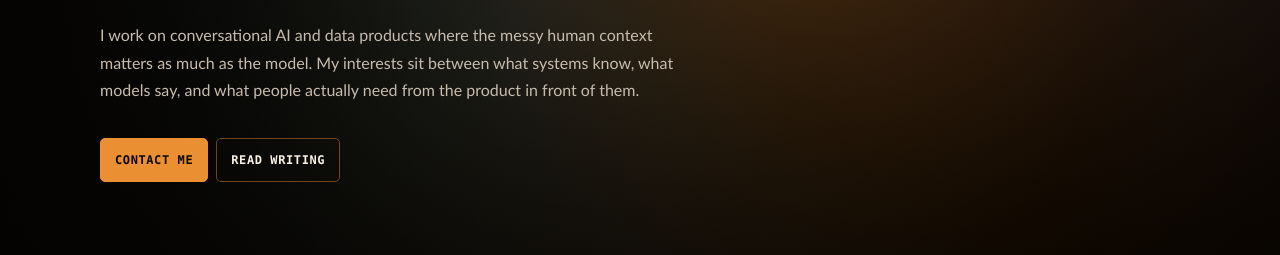
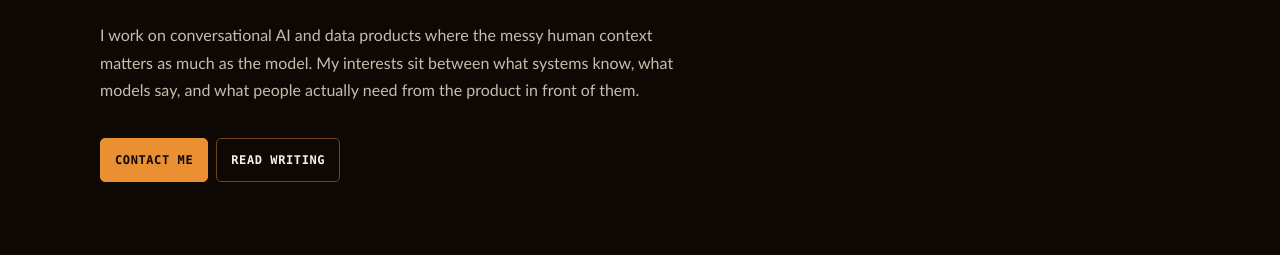
Before and after one commit to anandgupta1202/anandgupta1202.github.io, an Astro site: page / in a window 1280 px wide. Shown: the part 363-618 px from the top of the page. Built offline with nearby package versions, Linux system fonts and the light colour scheme; Astro itself is replaced by a stand-in of ours; animation ran at ten frames a second.

Commit message:
Refresh site visual background

```diff
--- a/src/components/ShaderBackground.astro
+++ b/src/components/ShaderBackground.astro
@@ -1,125 +1,6 @@
 <div class="shader-backdrop" aria-hidden="true" transition:persist>
-  <canvas data-shader-gradient></canvas>
-  <div class="shader-veil"></div>
-  <div class="shader-grain"></div>
+  <div class="archive-paper"></div>
+  <div class="archive-plate archive-plate-a"></div>
+  <div class="archive-plate archive-plate-b"></div>
+  <div class="archive-grain"></div>
 </div>
-
-<script is:inline>
-  const reduceMotion = window.matchMedia("(prefers-reduced-motion: reduce)");
-  let stopShader = () => {};
-
-  const initShader = () => {
-    stopShader();
-
-    const canvas = document.querySelector("[data-shader-gradient]");
-
-    if (!(canvas instanceof HTMLCanvasElement)) {
-      stopShader = () => {};
-      return;
-    }
-
-    const ctx = canvas.getContext("2d", { alpha: true });
-    const colors = ["#73bfc4", "#ff810a", "#8da0ce"];
-    let width = 0;
-    let height = 0;
-    let raf = 0;
-    let lastFrame = 0;
-
-    const resize = () => {
-      width = window.innerWidth;
-      height = window.innerHeight;
-      canvas.width = width;
-      canvas.height = height;
-    };
-
-    const blob = (x, y, radius, color, alpha) => {
-      if (!ctx) return;
-      const gradient = ctx.createRadialGradient(x, y, radius * 0.08, x, y, radius);
-      gradient.addColorStop(0, `${color}${Math.round(alpha * 255).toString(16).padStart(2, "0")}`);
-      gradient.addColorStop(0.52, `${color}${Math.round(alpha * 92).toString(16).padStart(2, "0")}`);
-      gradient.addColorStop(1, `${color}00`);
-      ctx.fillStyle = gradient;
-      ctx.beginPath();
-      ctx.arc(x, y, radius, 0, Math.PI * 2);
-      ctx.fill();
-    };
-
-    const grain = (time) => {
-      if (!ctx) return;
-      const count = Math.floor((width * height) / 5600);
-      ctx.fillStyle = "rgba(255, 238, 214, 0.045)";
-      for (let i = 0; i < count; i += 1) {
-        const x = (Math.sin(i * 91.7 + time * 0.001) * 0.5 + 0.5) * width;
-        const y = (Math.cos(i * 41.3 + time * 0.0017) * 0.5 + 0.5) * height;
-        ctx.fillRect(x, y, 1, 1);
-      }
-    };
-
-    const draw = (time = 0) => {
-      if (!ctx) return;
-      ctx.clearRect(0, 0, width, height);
-      ctx.fillStyle = "oklch(12% 0.014 68)";
-      ctx.fillRect(0, 0, width, height);
-
-      const t = time * 0.0003;
-      const scale = Math.max(width, height);
-      const centerX = width * 0.56 + Math.sin(t * 0.9) * width * 0.08;
-      const centerY = height * 0.3 + Math.cos(t * 0.75) * height * 0.08;
-
-      ctx.globalCompositeOperation = "screen";
-      blob(centerX + Math.sin(t * 2.2) * 90, centerY, scale * 0.52, colors[1], 0.66);
-      blob(centerX - scale * 0.24 + Math.cos(t * 1.4) * 70, centerY + scale * 0.07, scale * 0.48, colors[0], 0.54);
-      blob(centerX + scale * 0.22 + Math.sin(t * 1.1) * 60, centerY - scale * 0.16, scale * 0.42, colors[2], 0.5);
-
-      ctx.globalCompositeOperation = "source-over";
-      const vignette = ctx.createRadialGradient(width * 0.52, height * 0.34, scale * 0.1, width * 0.52, height * 0.34, scale * 0.78);
-      vignette.addColorStop(0, "rgba(12, 10, 8, 0)");
-      vignette.addColorStop(0.62, "rgba(12, 10, 8, 0.38)");
-      vignette.addColorStop(1, "rgba(12, 10, 8, 0.82)");
-      ctx.fillStyle = vignette;
-      ctx.fillRect(0, 0, width, height);
-
-      grain(time);
-    };
-
-    const loop = (time) => {
-      if (time - lastFrame > 100) {
-        lastFrame = time;
-        draw(time);
-      }
-      raf = window.requestAnimationFrame(loop);
-    };
-
-    const start = () => {
-      window.cancelAnimationFrame(raf);
-      draw(0);
-      if (!reduceMotion.matches) {
-        raf = window.requestAnimationFrame(loop);
-      }
-    };
-
-    const handleResize = () => {
-      resize();
-      start();
-    };
-
-    resize();
-    start();
-    window.addEventListener("resize", handleResize);
-    reduceMotion.addEventListener("change", start);
-
-    stopShader = () => {
-      window.cancelAnimationFrame(raf);
-      window.removeEventListener("resize", handleResize);
-      reduceMotion.removeEventListener("change", start);
-    };
-  };
-
-  if (!document.documentElement.dataset.shaderBound) {
-    document.documentElement.dataset.shaderBound = "true";
-    document.addEventListener("astro:page-load", initShader);
-    document.addEventListener("astro:before-preparation", () => stopShader());
-  }
-
-  initShader();
-</script>
```
